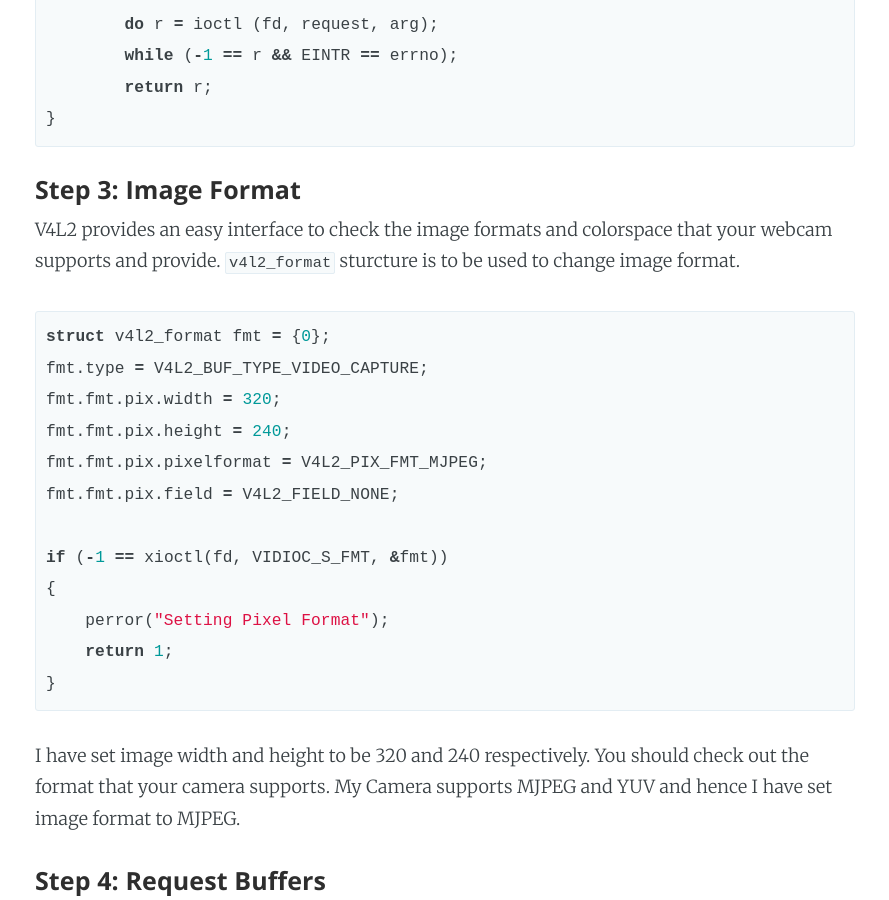
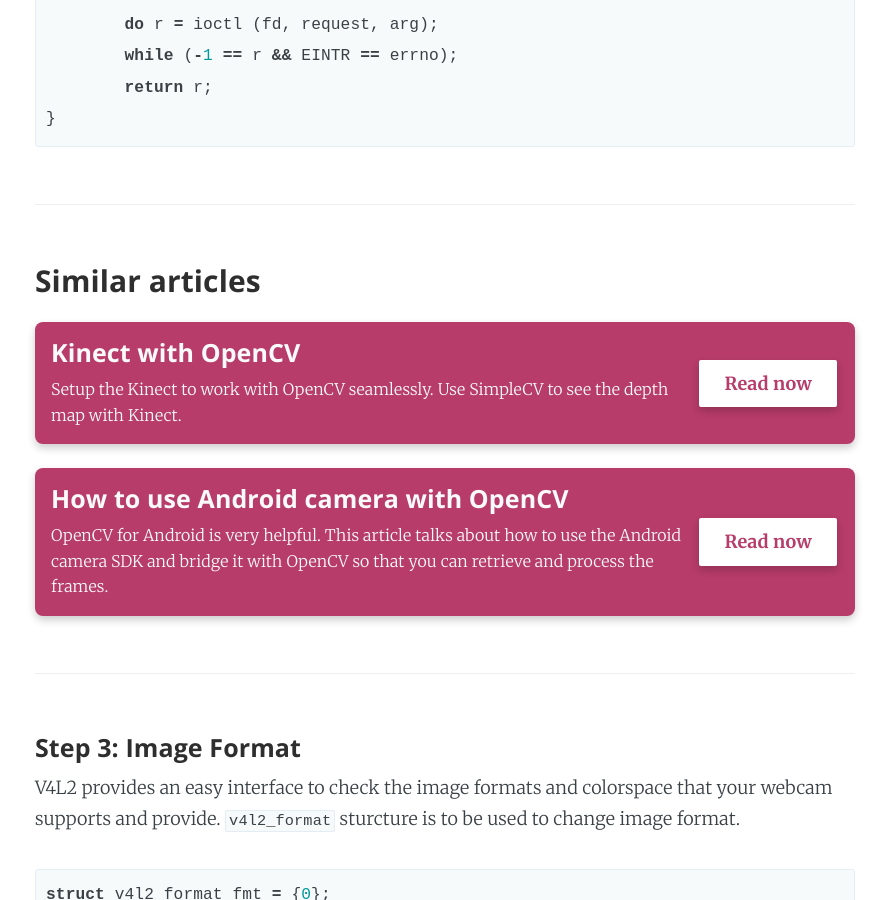
Before and after one commit to jayrambhia/jayrambhia.github.com, a Jekyll site: the page built from _posts/2013-06-25-capture-v4l2.markdown, in a window 1280 px wide and 900 px high, scrolled down 1938 px. Shown: the whole window, without its empty margins (195-1084 px from the left). Built offline with Jekyll 4.4.1, drawn with Linux system fonts in a browser that asks for light colours; comment, search, counter and statistics services are not loaded.

Commit message:
Recommended articles - section added in post page

```diff
--- /dev/null
+++ b/_includes/read_next_card.html
@@ -0,0 +1,19 @@
+<html>
+<div class="read_next_card">
+  <div class="read_next_card_wrapper">
+    <div>
+      <h4 style="color: #fafafa;">{{ include.title }}</h4>
+      <p class="read_next_content">{{ include.description }}</p>
+    </div>
+    <div class="read_next_button" onclick="readNext('{{ include.url }}');" style="cursor: pointer;">
+      <b>Read next</b>
+    </div>
+    <script>
+      function readNext(url) {
+        trackEvent('Article', 'tap', 'read next');
+        window.location.href = url;
+      }
+    </script>
+  </div>
+</div>
+</html>
--- /dev/null
+++ b/_includes/recommended_card.html
@@ -0,0 +1,19 @@
+<html>
+<div class="read_next_card" style="margin-top:24px;">
+  <div class="read_next_card_wrapper">
+    <div>
+      <h4 style="color: #fafafa;">{{ include.title }}</h4>
+      <p class="read_next_content">{{ include.description }}</p>
+    </div>
+    <div class="read_next_button" onclick="navigate('{{ include.url }}');" style="cursor: pointer;">
+      <b>Read now</b>
+    </div>
+    <script>
+      function navigate(url) {
+        trackEvent('Article', 'tap', 'recommended');
+        window.location.href = url;
+      }
+    </script>
+  </div>
+</div>
+</html>
--- a/_layouts/post.html
+++ b/_layouts/post.html
@@ -37,23 +37,10 @@ post_class: post-template
             {%- assign next_post = false %}
             {%- for post in site.posts reversed %}
               {%- if next_post and post.category != "Series" and post.category != "Project" %}
-                <div class="read_next_card">
-                  <div class="read_next_card_wrapper">
-                    <div>
-                      <h4 style="color: #fafafa;">{{ post.title }}</h4>
-                      <p class="read_next_content">{{ post.description }}</p>
-                    </div>
-                    <div class="read_next_button" onclick="readMore('{{ post.url }}');" style="cursor: pointer;">
-                      <b>Read next</b>
-                    </div>
-                    <script>
-                      function readMore(url) {
-                        trackEvent('Article', 'tap', 'read next');
-                        window.location.href = url;
-                      }
-                    </script>
-                  </div>
-                </div>
+                {%- capture next_title %} {{ post.title }} {%- endcapture %}
+                {%- capture next_desc %} {{ post.description }} {%- endcapture %}
+                {%- capture next_url %} {{ post.url }} {%- endcapture %}
+                {% include read_next_card.html url=next_url title=next_title description=next_desc %}
                 {%- assign next_post = false %}
                 {%- break %}
               {%- endif %}
--- a/_posts/2012-01-12-monitor-your-browsingdownloading-data-via-python.markdown
+++ b/_posts/2012-01-12-monitor-your-browsingdownloading-data-via-python.markdown
@@ -5,7 +5,7 @@ comments: true
 date: 2012-01-12 21:53:35
 layout: post
 slug: monitor-your-browsingdownloading-data-via-python
-title: Monitor your Browsing/ Downloading data via Python
+title: Monitor your Browsing and Downloading data via Python
 ---
 
 ## **[Download-Monitor](https://github.com/jayrambhia/Download-Monitor)**
--- a/_posts/2013-06-25-capture-v4l2.markdown
+++ b/_posts/2013-06-25-capture-v4l2.markdown
@@ -55,6 +55,14 @@ static int xioctl(int fd, int request, void *arg)
         return r;
 }
 {% endhighlight %}
+
+---------------
+
+### Similar articles
+{% include recommended_card.html url="/blog/kinect-opencv" title="Kinect with OpenCV" description="Setup the Kinect to work with OpenCV seamlessly. Use SimpleCV to see the depth map with Kinect." %}
+
+{% include recommended_card.html url="/blog/opencv-android-image" title="How to use Android camera with OpenCV" description="OpenCV for Android is very helpful. This article talks about how to use the Android camera SDK and bridge it with OpenCV so that you can retrieve and process the frames." %}
+--------------
 
 #### Step 3: Image Format
 V4L2 provides an easy interface to check the image formats and colorspace that your webcam supports and provide. `v4l2_format` sturcture is to be used to change image format.
```
